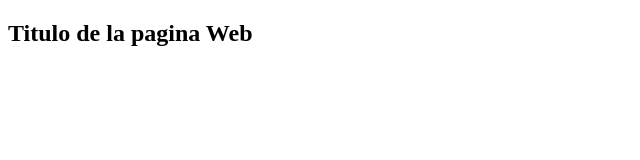
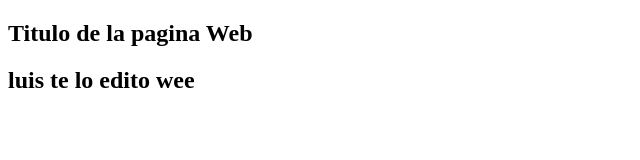
Before and after one commit to lucho150/proyecto, a plain HTML site: page index.html in a window 1280 px wide. Shown: the whole page, without its empty margins (0-640 px from the left). Drawn offline with Linux system fonts and the light colour scheme.

Commit message:
coloque_una_linea_nueva_en_el_body

```diff
--- a/index.html
+++ b/index.html
@@ -7,5 +7,6 @@
 </head>
 <body>
     <h2>Titulo de la pagina Web</h2>
+    <h2>luis te lo edito wee</2>
 </body>
 </html>
```
